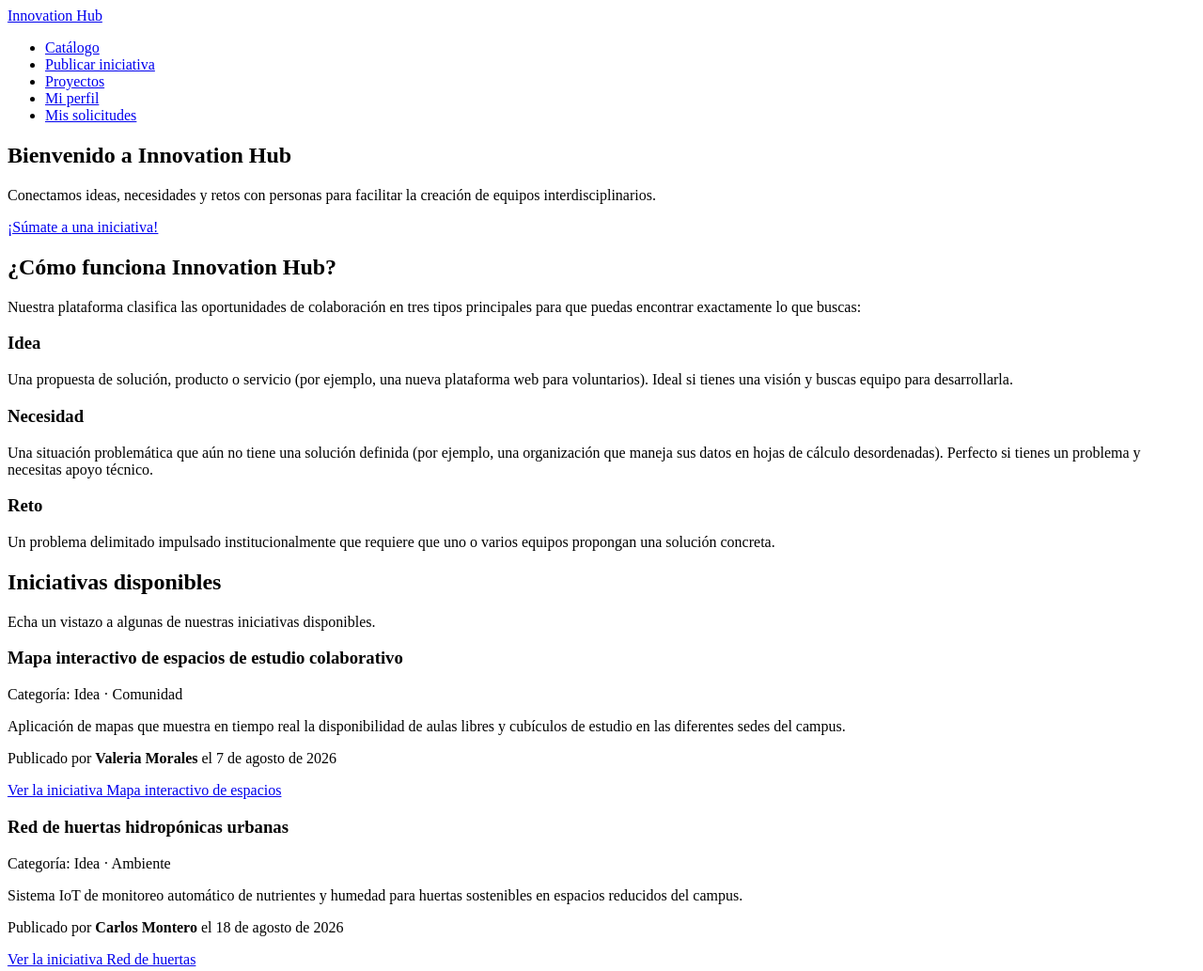
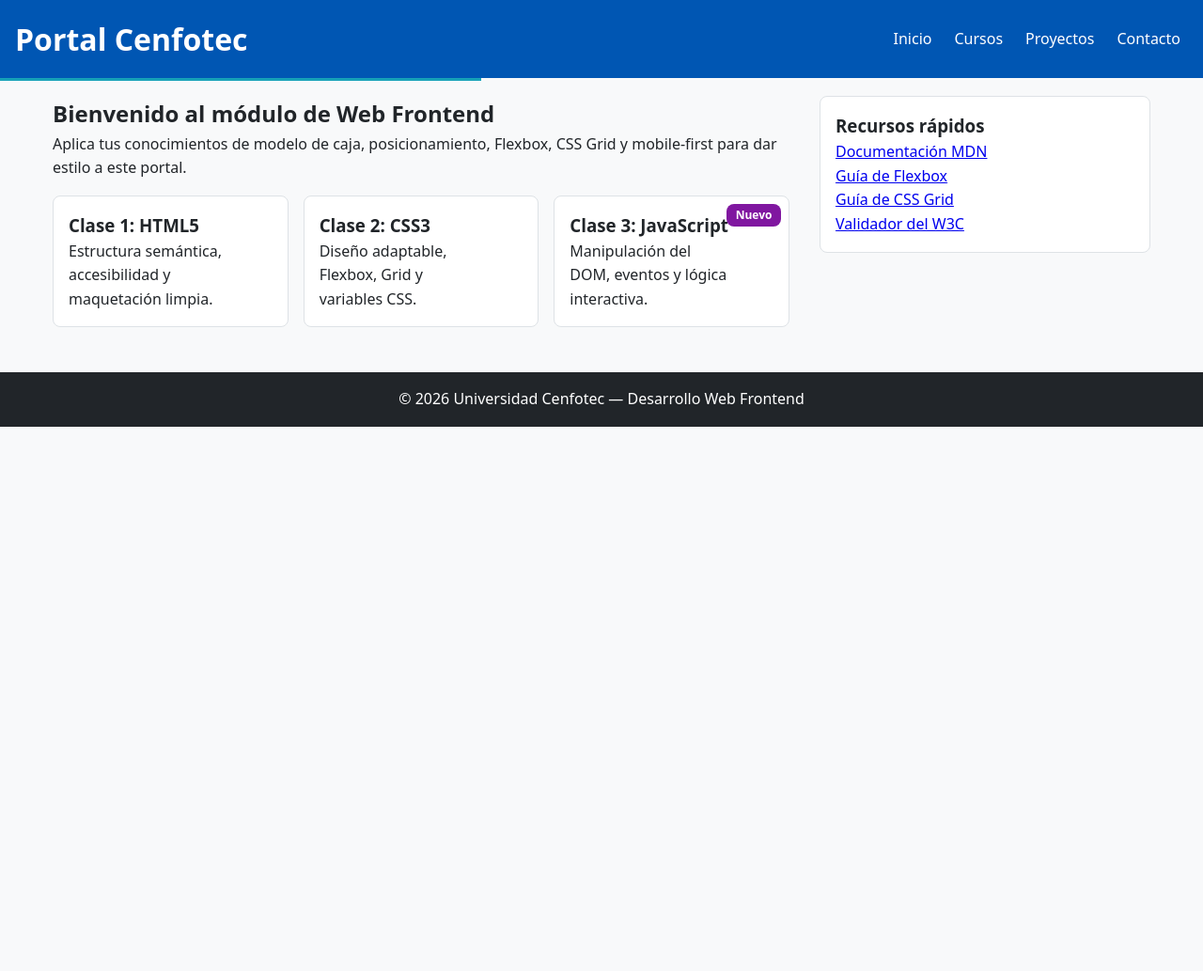
Before and after one commit to rod-sidney/PracticasProgramacionWebAvanzada, a plain HTML site: page index.html in a window 1280 px wide. Shown: the top 1033 px of the page at 94% size. After the commit the page ends 800 px from the top, so only its background shows below. Drawn offline with Linux system fonts and the light colour scheme.

Commit message:
Actividad en clase semana 2 - parte 2

```diff
--- a/index.html
+++ b/index.html
@@ -2,133 +2,78 @@
 <html lang="es">
 
 <head>
-    <meta charset="UTF-8">
-    <meta name="viewport" content="width=device-width, initial-scale=1">
-    <title>Inicio — Innovation Hub</title>
+  <meta charset="UTF-8">
+  <!-- Viewport obligatorio para diseño adaptable -->
+  <meta name="viewport" content="width=device-width, initial-scale=1.0">
+  <title>Actividad 2 — Layout adaptable</title>
+  <link rel="stylesheet" href="styles.css">
 </head>
 
 <body>
 
-    <header>
-        <a href="../index.html" aria-current="page">Innovation Hub</a>
+  <!-- Encabezado principal -->
+  <header class="main-header">
+    <div class="logo">
+      <h1>Portal Cenfotec</h1>
+    </div>
+    <nav class="main-nav" aria-label="Navegación principal">
+      <ul>
+        <li><a href="#">Inicio</a></li>
+        <li><a href="#">Cursos</a></li>
+        <li><a href="#">Proyectos</a></li>
+        <li><a href="#">Contacto</a></li>
+      </ul>
+    </nav>
+  </header>
 
-        <nav aria-label="Principal">
-            <ul>
-                <li><a href="catalogo.html">Catálogo</a></li>
-                <li><a href="publicar.html">Publicar iniciativa</a></li>
-                <li><a href="proyectos.html">Proyectos</a></li>
-                <li><a href="perfil.html">Mi perfil</a></li>
-                <li><a href="solicitudes.html">Mis solicitudes</a></li>
-            </ul>
-        </nav>
-    </header>
+  <!-- Barra de progreso de lectura -->
+  <div class="reading-progress" aria-hidden="true"></div>
 
-    <main>
-        <section class="hero" aria-labelledby="Introducción a Innovation Hub">
-            <div class="hero-content">
-                <h1>Bienvenido a Innovation Hub</h1>
-                <p>Conectamos ideas, necesidades y retos con personas para facilitar la creación de equipos
-                    interdisciplinarios.</p>
-            </div>
+  <!-- Contenedor de layout: es un div porque solo agrupa para maquetar -->
+  <div class="layout-container">
 
-            <a href="paginas/catalogo-de-iniciativas.html" class="button" role="button">¡Súmate a una iniciativa!</a>
-        </section>
+    <main class="content-area">
+      <section class="hero">
+        <h2>Bienvenido al módulo de Web Frontend</h2>
+        <p>Aplica tus conocimientos de modelo de caja, posicionamiento, Flexbox,
+          CSS Grid y mobile-first para dar estilo a este portal.</p>
+      </section>
 
-        <section class="como-funciona" aria-labelledby="titulo-como-funciona">
-            <h2 id="titulo-como-funciona">¿Cómo funciona Innovation Hub?</h2>
-            <p>Nuestra plataforma clasifica las oportunidades de colaboración en tres tipos principales para que puedas
-                encontrar exactamente lo que buscas:</p>
+      <section class="cards-grid" aria-label="Contenidos del módulo">
+        <article class="card">
+          <h3>Clase 1: HTML5</h3>
+          <p>Estructura semántica, accesibilidad y maquetación limpia.</p>
+        </article>
 
-            <div class="tipos-iniciativas">
-                <article class="tipo-concepto">
-                    <h3>Idea</h3>
-                    <p>Una propuesta de solución, producto o servicio (por ejemplo, una nueva plataforma web para
-                        voluntarios). Ideal si tienes una visión y buscas equipo para desarrollarla.</p>
-                </article>
+        <article class="card">
+          <h3>Clase 2: CSS3</h3>
+          <p>Diseño adaptable, Flexbox, Grid y variables CSS.</p>
+        </article>
 
-                <article class="tipo-concepto">
-                    <h3>Necesidad</h3>
-                    <p>Una situación problemática que aún no tiene una solución definida (por ejemplo, una organización
-                        que maneja sus datos en hojas de cálculo desordenadas). Perfecto si tienes un problema y
-                        necesitas apoyo técnico.</p>
-                </article>
-
-                <article class="tipo-concepto">
-                    <h3>Reto</h3>
-                    <p>Un problema delimitado impulsado institucionalmente que requiere que uno o varios equipos
-                        propongan una solución concreta.</p>
-                </article>
-            </div>
-        </section>
-
-        <section class="iniciativas-disponibles" aria-labelledby="iniciativas-disponibles">
-            <h2 id="iniciativas-disponibles">Iniciativas disponibles</h2>
-            <p>Echa un vistazo a algunas de nuestras iniciativas disponibles.</p>
-
-            <article class="iniciativa">
-                <h3>Mapa interactivo de espacios de estudio colaborativo</h3>
-
-                <p><span aria-hidden="true">Categoría:</span> Idea · Comunidad</p>
-
-                <p>Aplicación de mapas que muestra en tiempo real la disponibilidad de aulas libres y cubículos de
-                    estudio en las diferentes sedes del campus.</p>
-
-                <p>Publicado por <strong>Valeria Morales</strong> el
-                    <time datetime="2026-08-07">7 de agosto de 2026</time>
-                </p>
-
-                <p><a href="detalle-iniciativa.html">Ver la iniciativa Mapa interactivo de espacios</a></p>
-            </article>
-
-            <article class="iniciativa">
-                <h3>Red de huertas hidropónicas urbanas</h3>
-
-                <p><span aria-hidden="true">Categoría:</span> Idea · Ambiente</p>
-
-                <p>Sistema IoT de monitoreo automático de nutrientes y humedad para huertas sostenibles en espacios
-                    reducidos del campus.</p>
-
-                <p>Publicado por <strong>Carlos Montero</strong> el
-                    <time datetime="2026-08-18">18 de agosto de 2026</time>
-                </p>
-
-                <p><a href="detalle.html">Ver la iniciativa Red de huertas</a></p>
-            </article>
-
-            <article class="iniciativa">
-                <h3>Automatización de inventario para asociaciones</h3>
-
-                <p><span aria-hidden="true">Categoría:</span> Necesidad · Comunidad</p>
-
-                <p>Las asociaciones estudiantiles manejan sus préstamos de equipos en hojas de cálculo desordenadas; se
-                    requiere un sistema centralizado.</p>
-
-                <p>Publicado por <strong>Sofía Vargas</strong> el
-                    <time datetime="2026-08-20">20 de agosto de 2026</time>
-                </p>
-
-                <p><a href="detalle.html">Ver la iniciativa Automatización de inventario</a></p>
-            </article>
-
-            <a href="paginas/catalogo-de-iniciativas.html">Ver el catálogo de iniciativas</a>
-
-        </section>
-
-        <section class="publicacion-de-iniciativas" aria-labelledby="publicacion-de-iniciativas">
-            <h2 id="publicacion-de-iniciativas">Publicación de iniciativas</h2>
-            <p>Si tienes una idea, necesidad o reto que quieras compartir con la comunidad, puedes publicarla en
-                Innovation Hub.</p>
-
-            <a href="paginas/registro-de-iniciativa.html" class="button">Publicar iniciativa</a>
-
-        </section>
-
+        <article class="card">
+          <!-- Insignia posicionada: se resuelve en la Fase 4 -->
+          <span class="card__badge card__badge--nuevo">Nuevo</span> <!-- CARD BADGE "NUEVO" -->
+          <h3>Clase 3: JavaScript</h3>
+          <p>Manipulación del DOM, eventos y lógica interactiva.</p>
+        </article>
+      </section>
     </main>
 
-    <footer class="footer">
-        <p>Innovation Hub · Universidad CENFOTEC</p>
-        <p><a href="mailto:innovationhub@ucenfotec.ac.cr">innovationhub@ucenfotec.ac.cr</a></p>
-    </footer>
+    <aside class="sidebar" aria-label="Recursos rápidos">
+      <h3>Recursos rápidos</h3>
+      <ul>
+        <li><a href="#">Documentación MDN</a></li>
+        <li><a href="#">Guía de Flexbox</a></li>
+        <li><a href="#">Guía de CSS Grid</a></li>
+        <li><a href="#">Validador del W3C</a></li>
+      </ul>
+    </aside>
+
+  </div>
+
+  <footer class="main-footer">
+    <p>&copy; 2026 Universidad Cenfotec — Desarrollo Web Frontend</p>
+  </footer>
 
 </body>
 
--- /dev/null
+++ b/styles.css
@@ -0,0 +1,244 @@
+/* ==========================================================================
+   1. VARIABLES Y CONFIGURACIÓN GLOBAL (:root)
+   ========================================================================== */
+:root {
+  /* Paleta de colores */
+  --color-primary:   #0056b3;
+  --color-secondary: #17a2b8; /* Turqueza para nuevo */
+  --color-dark:      #212529;
+  --color-light:     #f8f9fa;
+  --color-white:     #ffffff;
+  --color-border:    #dee2e6;
+  --color-text-muted: #6c757d;  /* elemento agregado */
+
+  --color-badge-updated:    #28a745; /* Verde para actualizado */
+  --color-badge-upcoming:   #ffc107; /* Amarillo para próximamente */
+  --color-badge-new:        #8017a0; /* Turquesa para nuevo */
+
+  /* Tipografía y espaciado */
+  --font-main:     system-ui, -apple-system, sans-serif;
+  --spacing-sm:    0.5rem;
+  --spacing-md:    1rem;
+  --spacing-lg:    2rem;
+  --border-radius: 0.5rem;
+
+  /* Altura del encabezado fijo: la necesita el sidebar en la Fase 4 */
+  --alto-header:   4.5rem;
+
+  --max-width-container: 75rem; /* ancho máximo para centrar containers, elemento agregado */
+}
+
+/* Reset del modelo de caja */
+/* Creo que funciona para que todos los elementos tengan el mismo box sizing, y además pone el margin y padding en cero para que no sean afectados por los que tienen los navegadores */
+*,
+*::before,
+*::after {
+  box-sizing: border-box;
+  margin: 0;
+  padding: 0;
+}
+
+html {
+  font-size: 100%;   /* respeta la preferencia de tamaño del usuario */
+}
+
+body {
+  font-family: var(--font-main);
+  background-color: var(--color-light);
+  color: var(--color-dark);
+  line-height: 1.6;
+}
+
+img {
+  max-width: 100%;
+  height: auto;
+  display: block;
+}
+
+/* ==========================================================================
+   2. ESTILOS BASE (MOBILE-FIRST)
+   ========================================================================== */
+
+/* --- Encabezado y navegación --- */
+.main-header {
+  display: flex; /* F2-1 */
+  flex-direction: column; /* F2-1 */
+  gap: var(--spacing-md); /* F2-1 */
+  background-color: var(--color-primary);
+  color: var(--color-white);
+  padding: var(--spacing-md);
+
+  position: sticky; /* F4-1 */
+  z-index: 1000; /* F4-1 */
+
+  /* F2-1: aplicar Flexbox para ordenar el logo y la navegación en móvil.
+     En pantalla pequeña deben quedar en columna, con separación entre ambos. */
+
+  /* F4-1: fijar el encabezado al desplazar la página.
+     Recuerde que sticky necesita un umbral y un contexto de apilamiento. */
+}
+
+.main-nav ul {
+  list-style: none;
+  display: flex;
+  flex-wrap: wrap; /* F2-2 */
+  gap: var(--spacing-sm); /* F2-2 */
+
+  /* F2-2: distribuir los enlaces con Flexbox.
+     Deben poder bajar de línea cuando no quepan. */
+}
+
+.main-nav a {
+  color: var(--color-white);
+  text-decoration: none;
+  padding: var(--spacing-sm);
+  display: block;
+}
+
+/* --- Contenedor de layout --- */
+.layout-container {
+  padding: var(--spacing-md);
+  display: flex;
+  flex-direction: column;
+  gap: var(--spacing-lg);
+}
+
+/* --- Tarjetas de contenido --- */
+.cards-grid {
+  display: flex;
+  flex-direction: column;
+  gap: var(--spacing-md);
+  margin-top: var(--spacing-md);
+}
+
+.card {
+  background-color: var(--color-white);
+  border: 1px solid var(--color-border);
+  border-radius: var(--border-radius);
+  padding: var(--spacing-md);
+
+  position: relative; /* F4-2 */
+  padding-right: 4rem; /* F4-2 */
+
+  /* F4-2: preparar la tarjeta como ancla de la insignia
+     y reservar espacio para que la insignia no tape el título. */
+}
+
+.card__badge {
+  font-size: 0.75rem;
+  font-weight: 700;
+  border-radius: var(--border-radius);
+  padding: 0.15rem 0.6rem;
+
+  position: absolute; /* F4-3 */
+  top: 0.5rem; /* F4-3 */
+  right: 0.5rem; /* F4-3 */
+  /* background-color: var(--color-secondary);  F4-3 */
+  color: var(--color-white); /* F4-3 */
+
+  /* F4-3: ubicar la insignia en la esquina superior derecha de la
+     tarjeta, superpuesta, sin empujar el contenido.
+     Cuide el contraste entre el texto y el fondo que elija. */
+}
+
+/* Modificadores basados en variables */
+.card__badge--nuevo {
+  background-color: var(--color-badge-new);
+}
+
+.card__badge--actualizado {
+  background-color: var(--color-badge-updated);
+}
+
+.card__badge--proximamente {
+  background-color: var(--color-badge-upcoming);
+  color: var(--color-dark);
+}
+
+.sidebar {
+  background-color: var(--color-white);
+  border: 1px solid var(--color-border);
+  border-radius: var(--border-radius);
+  padding: var(--spacing-md);
+}
+
+.sidebar ul {
+  list-style: none;
+}
+
+/* --- Pie de página --- */
+.main-footer {
+  text-align: center;
+  padding: var(--spacing-md);
+  background-color: var(--color-dark);
+  color: var(--color-white);
+  margin-top: var(--spacing-lg);
+}
+
+/* ==========================================================================
+   3. DISEÑO ADAPTABLE (MEDIA QUERIES — DESDE 48rem = 768px)
+   ========================================================================== */
+@media (min-width: 48rem) {
+
+  /* F3-1: pasar el encabezado a una sola fila horizontal,
+     con el logo a un extremo y la navegación al otro. */
+  .main-header {
+    flex-direction: row;
+    justify-content: space-between;
+    align-items: center;
+  }
+
+  /* F3-2: convertir .layout-container en una rejilla de dos columnas
+     (contenido principal + barra lateral) usando grid-template-areas
+     o grid-template-columns. Limite el ancho máximo y centre el bloque. */
+  .layout-container {
+    display: grid;
+    grid-template-columns: minmax(0, 1fr) 18rem;
+    gap: var(--spacing-lg);
+    max-width: var(--max-width-container);
+    margin: 0 auto;
+  }
+
+  /* F3-3: convertir .cards-grid en una rejilla CSS Grid.
+     Dos columnas en tableta y tres a partir de 64rem (ver el bloque 4).
+     Cuidado: una columna 1fr no se encoge por debajo de su contenido. */
+  .cards-grid {
+    display: grid;
+    grid-template-columns: repeat(2, minmax(0, 1fr));
+    gap: var(--spacing-md);
+  }
+
+  /* F4-4: hacer que la barra lateral acompañe el desplazamiento,
+     sin quedar debajo del encabezado fijo.
+     Pista: en una rejilla, el elemento se estira a la altura de la fila. */
+  .sidebar {
+    position: sticky;
+    top: calc(var(--alto-header) + 3px + var(--spacing-md));
+    align-self: start;
+  }
+}
+
+/* ==========================================================================
+   4. ESCRITORIO AMPLIO (DESDE 64rem = 1024px)
+   ========================================================================== */
+@media (min-width: 64rem) {
+
+  /* F3-4: ampliar la barra lateral y pasar las tarjetas a tres columnas. */
+  .layout-container {
+    grid-template-columns: minmax(0, 1fr) 22rem;
+  }
+
+  .cards-grid {
+    grid-template-columns: repeat(3, minmax(0, 1fr));
+  }
+}
+
+/* Barra de progreso de lectura */
+.reading-progress {
+  position: sticky;
+  top: var(--alto-header); /* Se pega justo debajo del header */
+  height: 3px;             /* Altura fija requerida */
+  width: 40%;              /* Ancho fijo inicial del 40% según las instrucciones */
+  background-color: var(--color-secondary); /* Color llamativo usando variables */
+  z-index: 1001;           /* Mayor que el header para garantizar que no se tape */
+}
```
Also changed, not shown: PruebasInnovationHub/landing-page.html (added, +135 -0 lines), PruebasInnovationHub/catalogo-de-iniciativa.html (renamed from Lab2_MaquetacionSemanticaCatalogo/catalogo-de-iniciativa.html), PruebasInnovationHub/detalle-de-iniciativa.html (renamed from Lab2_MaquetacionSemanticaCatalogo/detalle-de-iniciativa.html).
